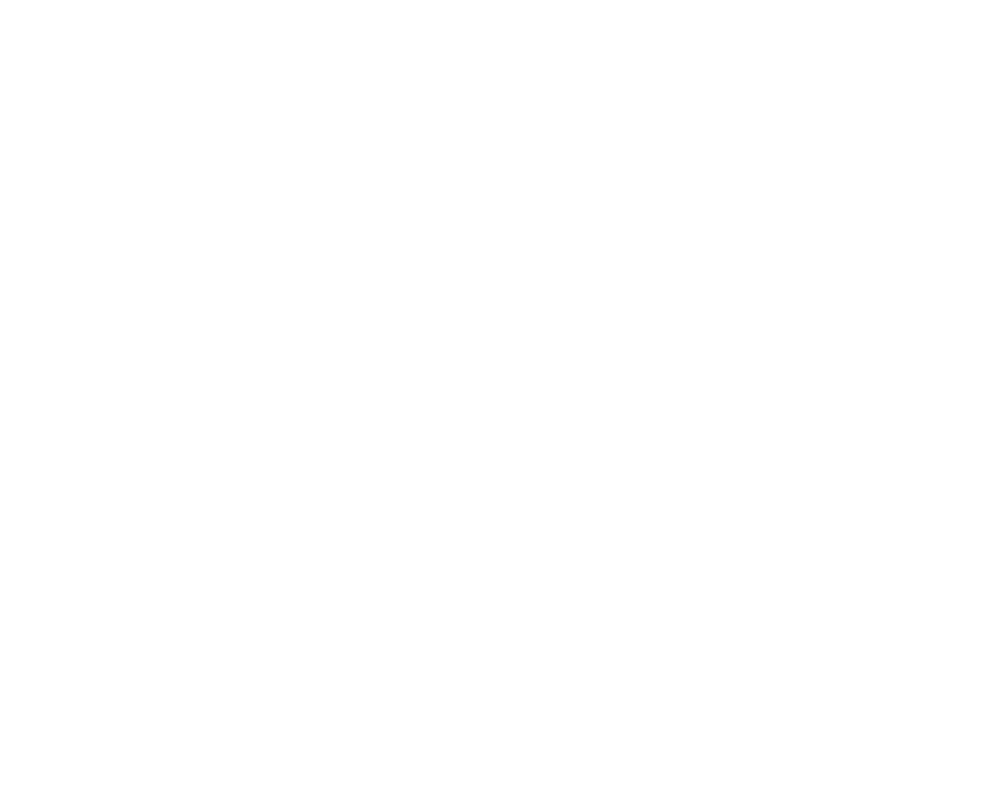
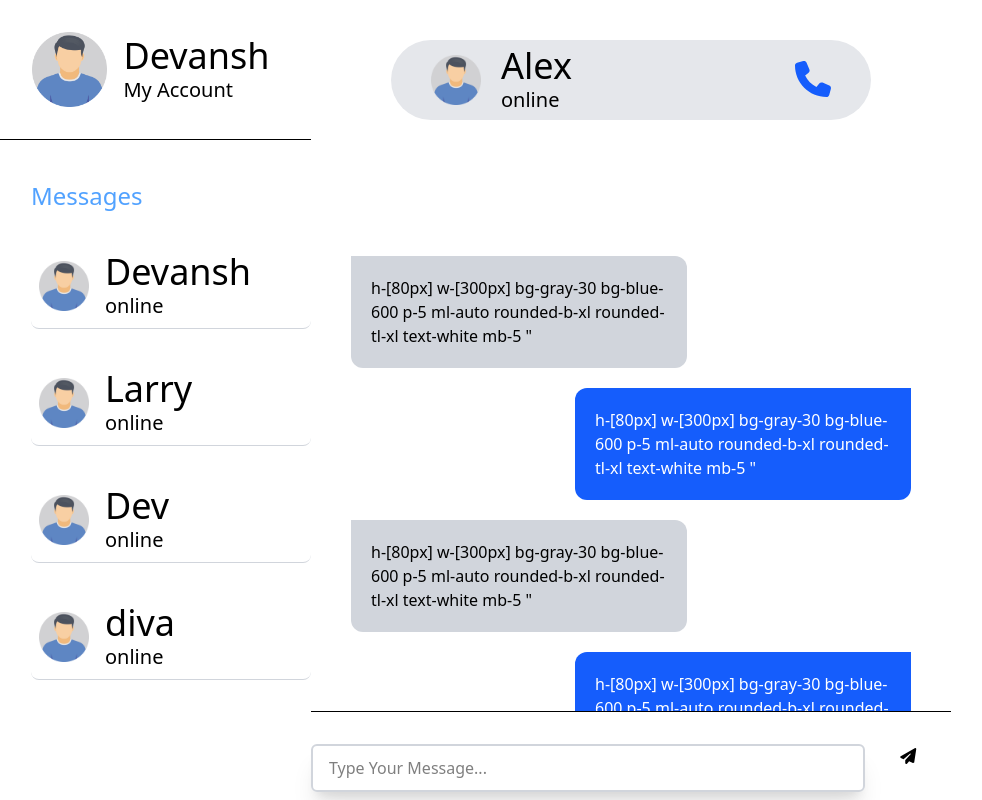
Before and after one commit to Devansh-Chauhan289/PingMe, a React (Vite) app in the folder frontend/: page /dashboard in a window 1280 px wide. Before the commit this address had no page. Shown: the whole page, without its empty margins (9-991 px from the left). Built offline with nearby package versions, Linux system fonts and the light colour scheme.

Commit message:
Added dashboard in the application

```diff
--- a/frontend/package.json
+++ b/frontend/package.json
@@ -10,6 +10,9 @@
     "preview": "vite preview"
   },
   "dependencies": {
+    "@fortawesome/fontawesome-svg-core": "^6.7.2",
+    "@fortawesome/free-solid-svg-icons": "^6.7.2",
+    "@fortawesome/react-fontawesome": "^0.2.2",
     "@tailwindcss/vite": "^4.0.17",
     "react": "^19.0.0",
     "react-dom": "^19.0.0",
--- a/frontend/src/App.jsx
+++ b/frontend/src/App.jsx
@@ -3,6 +3,7 @@
 import './App.css'
 import { Signup } from './modules/Form/signup'
 import { Login } from './modules/login'
+import { Dashboard } from './modules/Dashboard/dashboard'
 
 function App() {
 
@@ -11,7 +12,7 @@
     <Routes>
       <Route path='/signup' element = <Signup/> />
       <Route path='/login' element = <Login/> />
-
+      <Route path='/dashboard' element = <Dashboard/> />
     </Routes>
 
     </>
--- /dev/null
+++ b/frontend/src/modules/Dashboard/dashboard.jsx
@@ -0,0 +1,132 @@
+import avatar from "../../assets/man.png"
+import { FontAwesomeIcon } from "@fortawesome/react-fontawesome";
+import { faPaperPlane, faPhone } from "@fortawesome/free-solid-svg-icons";
+import { Input } from "../../components/input";
+
+export const Dashboard = () => {
+
+    const contacts = [
+        {
+            name : "Devansh",
+            gender : "male",
+            img : avatar,
+            status : "online",
+            lastSeen : "5 minutes ago",
+        },
+        {
+            name : "Larry",
+            gender : "male",
+            img : avatar,
+            status : "online",
+            lastSeen : "5 minutes ago",
+        },
+        {
+            name : "Dev",
+            gender : "male",
+            img : avatar,
+            status : "online",
+            lastSeen : "5 minutes ago",
+        },
+        {
+            name : "diva",
+            gender : "female",
+            img : avatar,
+            status : "online",
+            lastSeen : "5 minutes ago",
+        },
+    ]
+
+
+
+    return (
+        <>
+        <div className="w-screen flex">
+            <div className="w-[25%] h-screen bg-">
+                <div className="flex justify-center items-center my-8">
+                    <img src={avatar} width={75} height={75} />
+                    <div className="ml-4">
+                        <h3 className="text-4xl">Devansh</h3>
+                        <p className="text-xl font-light cursor-pointer">My Account</p>
+                    </div>
+                </div>
+                <hr />
+                <div className="text-blue-400 text-2xl ml-10 mt-10  align-center">Messages</div>
+                <div className="ml-10">
+                        {
+                            contacts.map((ele) => {
+                                return(
+                                    <>
+                                    <div className="flex  items-center my-8 border-b border-gray-300 cursor-pointer hover:bg-gray-200 p-2 rounded-lg">
+                                        <img src={ele.img} width={50} height={50} />
+                                        <div className="ml-4">
+                                            <h3 className="text-4xl">{ele.name}</h3>
+                                            <p className="text-xl font-light">{ele.status}</p>
+                                        </div>
+                                    </div>
+                                    </>
+                                )
+                            })
+                        }
+                </div>
+            </div>
+            <div className="w-[50%] h-screen bg-white flex flex-col justify-center items-center">
+                <div className="w-[75%] h-[80px] bg-gray-200 m-auto mt-10 rounded-full p-10 flex align-ceter items-center gap-5">
+
+                        <div><img src={avatar} width={50} height={50} /></div>
+                        <div className="mr-auto">
+                            <h3 className="text-4xl">Alex</h3>
+                            <p className="text-xl font-light">online</p>
+                        </div>
+                        <div>
+                            <FontAwesomeIcon icon={faPhone} className="text-4xl text-blue-600 " />
+                        </div>
+
+                </div>
+
+                <div className=" w-full overflow-scroll mt-10 py-10">
+                    <div className="h-[1000px] px-10 py-14">
+                        <div className="h-auto max-w-[60%] w-auto bg-gray-300 mr-auto rounded-b-xl rounded-tr-xl p-5 items-center gap-5 mb-5">
+                        h-[80px] w-[300px] bg-gray-30 bg-blue-600 p-5 ml-auto rounded-b-xl rounded-tl-xl text-white mb-5  "
+                        </div>
+                        <div className="h-auto max-w-[60%] bg-blue-600 p-5 ml-auto rounded-b-xl rounded-tl-xl text-white mb-5  ">
+                        h-[80px] w-[300px] bg-gray-30 bg-blue-600 p-5 ml-auto rounded-b-xl rounded-tl-xl text-white mb-5  "
+                        </div>
+                        <div className="h-auto max-w-[60%] w-auto bg-gray-300 mr-auto rounded-b-xl rounded-tr-xl p-5 items-center gap-5 mb-5">
+                        h-[80px] w-[300px] bg-gray-30 bg-blue-600 p-5 ml-auto rounded-b-xl rounded-tl-xl text-white mb-5  "
+                        </div>
+                        <div className="h-auto max-w-[60%] bg-blue-600 p-5 ml-auto rounded-b-xl rounded-tl-xl text-white mb-5  ">
+                        h-[80px] w-[300px] bg-gray-30 bg-blue-600 p-5 ml-auto rounded-b-xl rounded-tl-xl text-white mb-5  "
+                        </div>
+                        <div className="h-auto max-w-[60%] w-auto bg-gray-300 mr-auto rounded-b-xl rounded-tr-xl p-5 items-center gap-5 mb-5">
+                        h-[80px] w-[300px] bg-gray-30 bg-blue-600 p-5 ml-auto rounded-b-xl rounded-tl-xl text-white mb-5  "
+                        </div>
+                        <div className="h-auto max-w-[60%] bg-blue-600 p-5 ml-auto rounded-b-xl rounded-tl-xl text-white mb-5  ">
+                        h-[80px] w-[300px] bg-gray-30 bg-blue-600 p-5 ml-auto rounded-b-xl rounded-tl-xl text-white mb-5  "
+                        </div>
+                        <div className="h-auto max-w-[60%] w-auto bg-gray-300 mr-auto rounded-b-xl rounded-tr-xl p-5 items-center gap-5 mb-5">
+                        h-[80px] w-[300px] bg-gray-30 bg-blue-600 p-5 ml-auto rounded-b-xl rounded-tl-xl text-white mb-5  "
+                        </div>
+                        <div className="h-auto max-w-[60%] bg-blue-600 p-5 ml-auto rounded-b-xl rounded-tl-xl text-white mb-5  ">
+                        h-[80px] w-[300px] bg-gray-30 bg-blue-600 p-5 ml-auto rounded-b-xl rounded-tl-xl text-white mb-5  "
+                        </div>
+                        <div className="h-auto max-w-[60%] w-auto bg-gray-300 mr-auto rounded-b-xl rounded-tr-xl p-5 items-center gap-5 mb-5">
+                        h-[80px] w-[300px] bg-gray-30 bg-blue-600 p-5 ml-auto rounded-b-xl rounded-tl-xl text-white mb-5  "
+                        </div>
+                        <div className="h-auto max-w-[60%] bg-blue-600 p-5 ml-auto rounded-b-xl rounded-tl-xl text-white mb-5  ">
+                        h-[80px] w-[300px] bg-gray-30 bg-blue-600 p-5 ml-auto rounded-b-xl rounded-tl-xl text-white mb-5  "
+                        </div>
+
+                    </div>
+
+                </div>
+                <div className="py-5 w-full border-t flex items-center">
+                        <Input placeholder="Type Your Message..." className="w-full px-4 rounded-full focus:border-0 focus:ring-0 outline-none shadow-xl shadow-t-xl" />
+                        <FontAwesomeIcon icon={faPaperPlane} width={"100px"} height={"100px"}/>
+
+                    </div>
+            </div>
+            <div className="w-[25%] h-screen bg-"></div>
+        </div>
+        </>
+    )
+}
--- a/frontend/src/modules/Form/signup.jsx
+++ b/frontend/src/modules/Form/signup.jsx
@@ -24,10 +24,10 @@
 
     return (
         <>
-            <div className="bg-blue-100 w-[500px] h-[600px] shadow-lg rounded-lg m-auto flex flex-col justify-center items-center gap-4 p-4">
+            <div className="bg-blue-100 w-[500px] h-[auto] shadow-lg rounded-lg m-auto flex flex-col justify-center items-center gap-10 p-4">
                 <div className="text-4xl font-extrabold">WELCOME</div>
                 <div className="text-4xl font-bold">Signup to get started....</div>
-                <form >
+                <form className="flex flex-col justify-center gap-5" >
                 <Input
                     label="Full Name"
                     placeholder="Enter your Full Name"
```
Also changed, not shown: frontend/src/assets/man.png (added), 1 other file (tests, documents, lock files or other folders).
